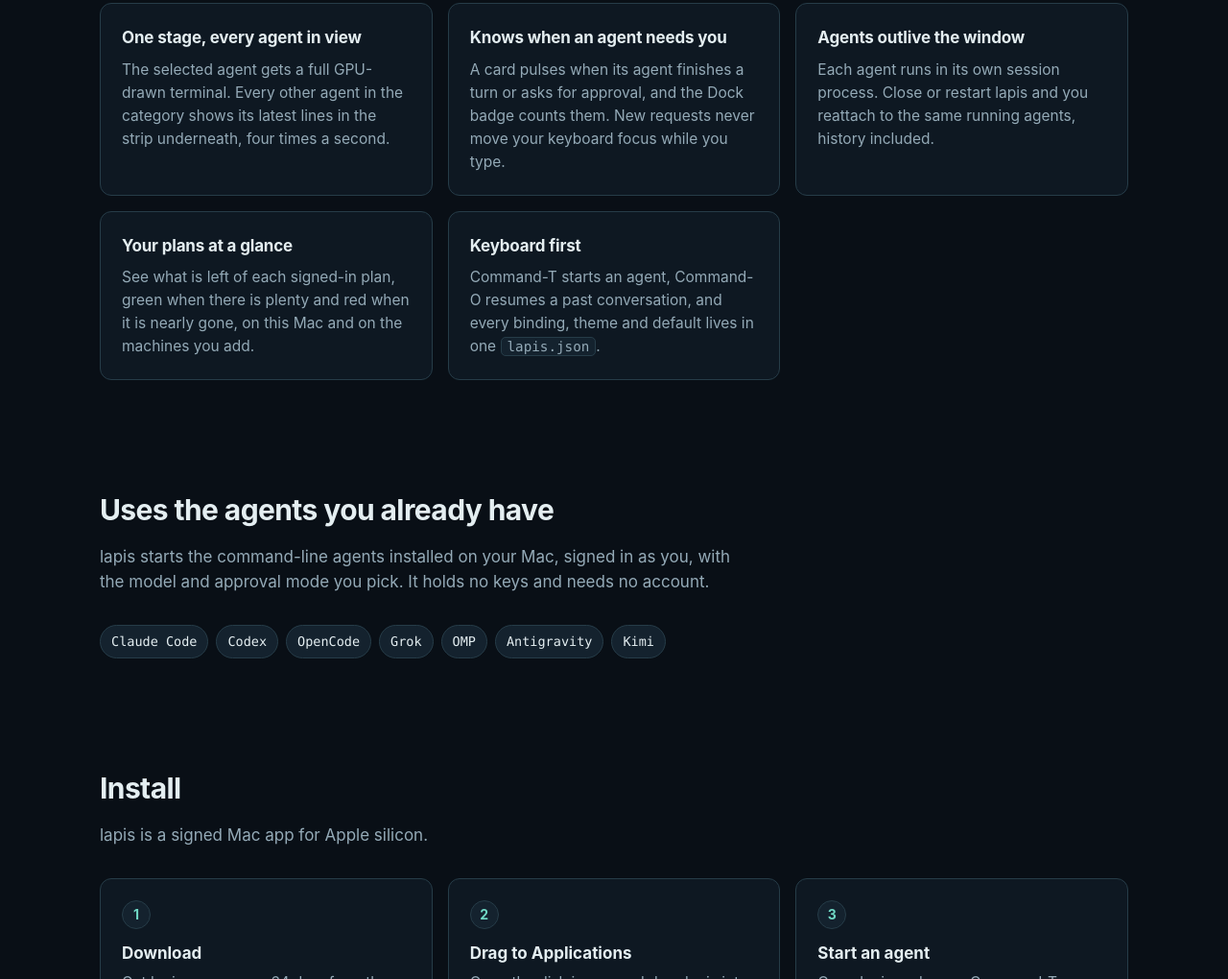
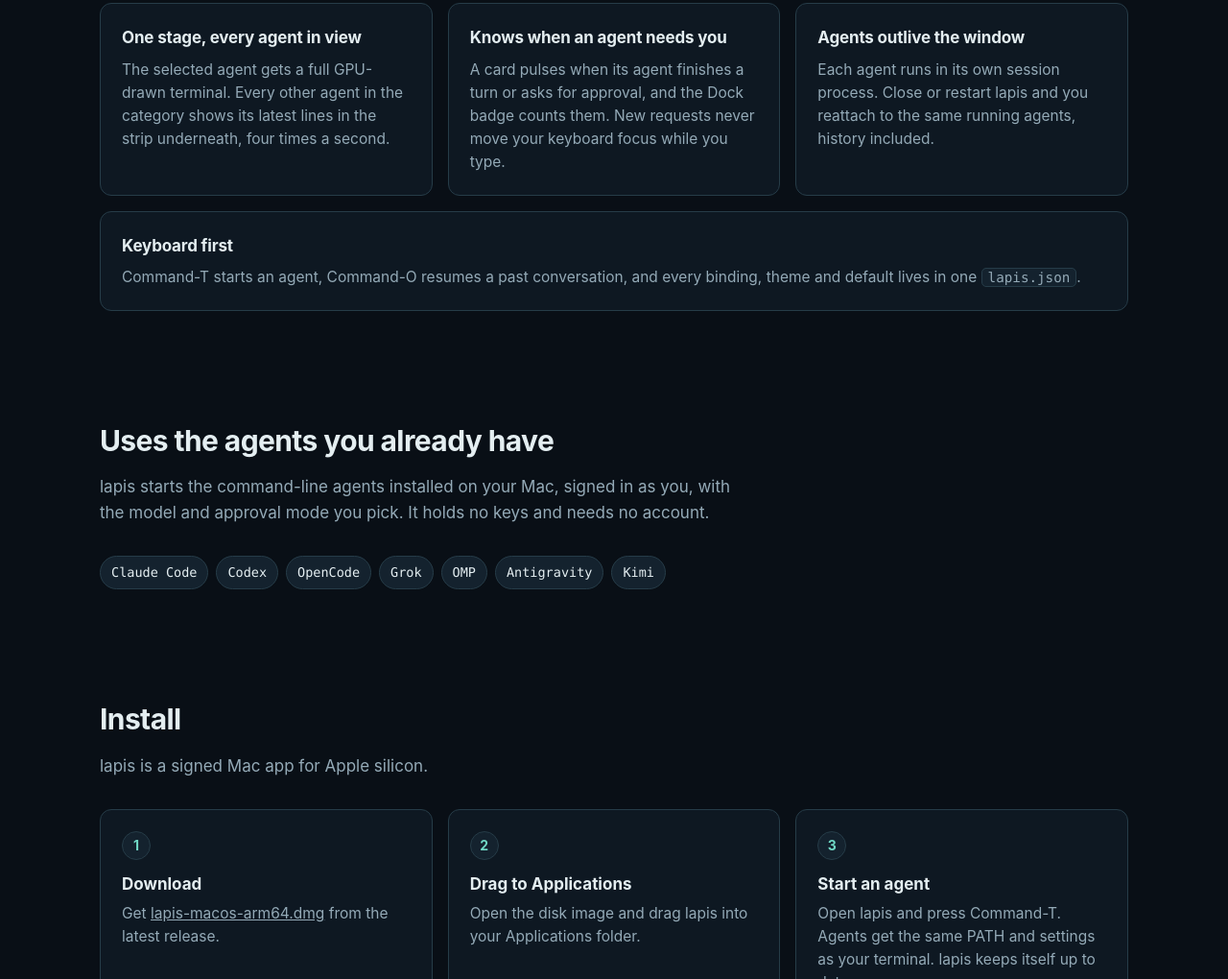
Before and after one commit to RESMP-DEV/lapis, a plain HTML site: page site/index.html in a window 1280 px wide. Shown: the part 779-1799 px from the top of the page at 96% size. Drawn offline with Linux system fonts and the light colour scheme.

Commit message:
docs: remove the retired plan feature card

```diff
--- a/site/index.html
+++ b/site/index.html
@@ -108,6 +108,7 @@ section h2 { font-size: 30px; letter-spacing: -0.02em; margin: 0 0 12px; }
 section p.intro { color: var(--muted); margin: 0 0 32px; max-width: 40em; }
 .grid { display: grid; grid-template-columns: repeat(3, 1fr); gap: 16px; }
 .feature { background: var(--surface); border: 1px solid var(--border); border-radius: 12px; padding: 22px; }
+.grid .feature:last-child:nth-child(3n+1) { grid-column: 1 / -1; }
 .feature h3 { margin: 0 0 8px; font-size: 17px; letter-spacing: -0.01em; }
 .feature p { margin: 0; color: var(--muted); font-size: 15.5px; }
 .clis { display: flex; flex-wrap: wrap; gap: 8px; margin-top: 4px; }
@@ -127,6 +128,7 @@ footer a { color: var(--muted); }
 @media (max-width: 900px) {
   .hero { grid-template-columns: 1fr; padding-top: 40px; gap: 40px; }
   .grid, .steps { grid-template-columns: 1fr 1fr; }
+  .grid .feature:last-child:nth-child(3n+1) { grid-column: auto; }
 }
 @media (max-width: 600px) {
   .wrap { padding: 0 16px; }
@@ -209,10 +211,6 @@ footer a { color: var(--muted); }
           <p>Each agent runs in its own session process. Close or restart lapis and you reattach to the same running agents, history included.</p>
         </div>
         <div class="feature">
-          <h3>Your plans at a glance</h3>
-          <p>See what is left of each signed-in plan, green when there is plenty and red when it is nearly gone, on this Mac and on the machines you add.</p>
-        </div>
-        <div class="feature">
           <h3>Keyboard first</h3>
           <p>Command-T starts an agent, Command-O resumes a past conversation, and every binding, theme and default lives in one <code>lapis.json</code>.</p>
         </div>
```
